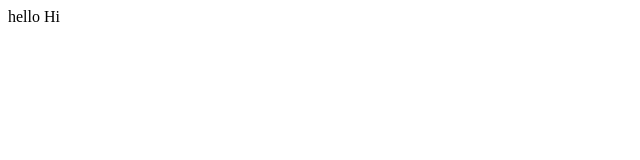
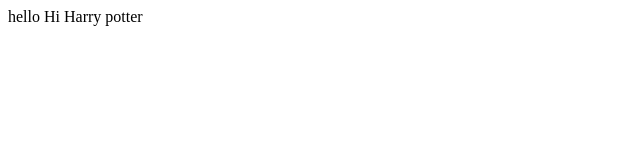
Before and after one commit to advikrastogi/Harry-Potter, a plain HTML site: page Index.html in a window 1280 px wide. Shown: the full height of the page, 0-640 px from the left. Drawn offline with Linux system fonts and the light colour scheme.

Commit message:
Update Index.html

```diff
--- a/Index.html
+++ b/Index.html
@@ -7,7 +7,7 @@
 <body>
 hello
 Hi
-
+ Harry potter
 
 </body>
 </html>
```
